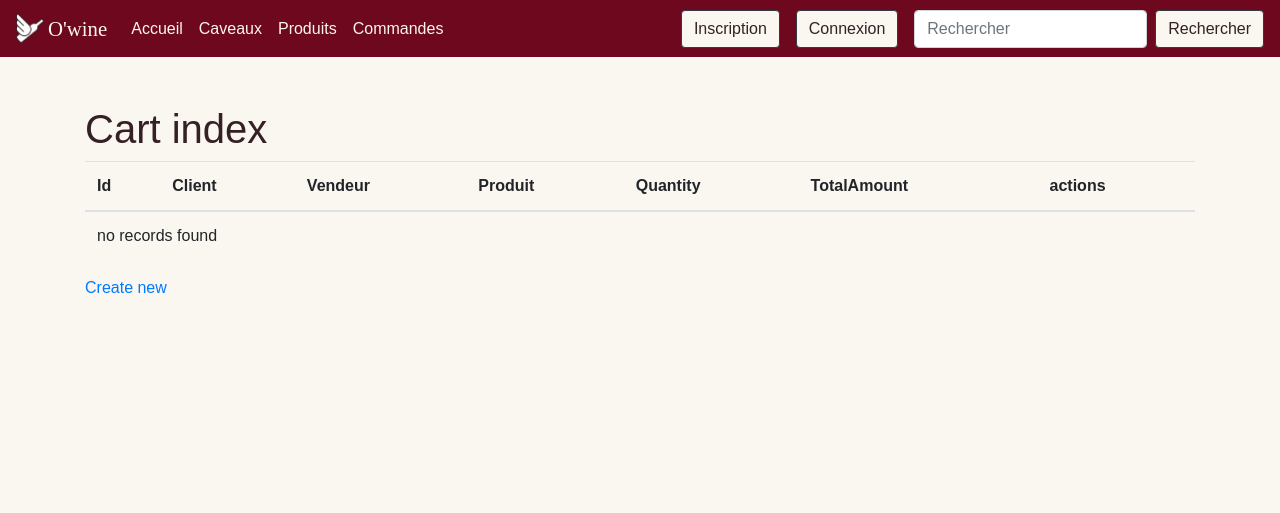
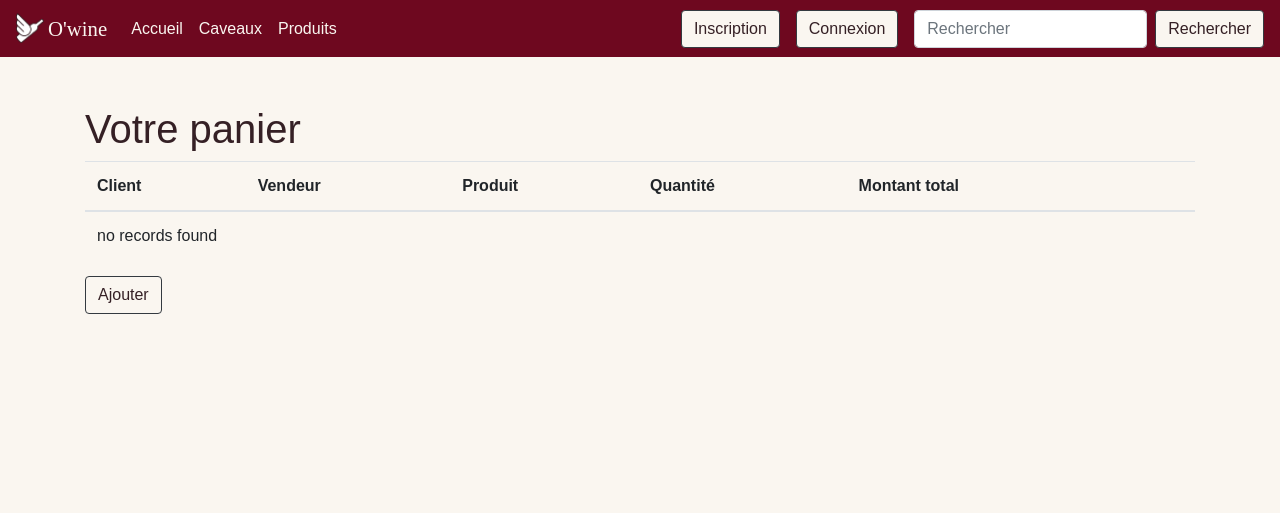
Before and after one commit to LouGrom/Owine, a Symfony app: template templates/cart/index.html.twig in a window 1280 px wide. Shown: the top 513 px of the page. Run offline with Twig, Linux system fonts and the light colour scheme; the template is opened without the code that fills it, so the values that code supplies are empty; some libraries are stand-ins or nearby versions; some web fonts are replaced.

Commit message:
Update template cart in french

```diff
--- a/templates/base.html.twig
+++ b/templates/base.html.twig
@@ -54,9 +54,7 @@
                  <li class="nav-item">
                   <a class="nav-link" href="{{ path('products_list') }}">Produits</a>
                 </li>
-                 <li class="nav-item">
-                  <a class="nav-link" href="#">Commandes</a>
-                </li>
+
                 {# Si on est connecté #}
                 {% if app.user %}
                   {# et qu'on est un seller #}
--- a/templates/cart/_delete_form.html.twig
+++ b/templates/cart/_delete_form.html.twig
@@ -1,5 +1,5 @@
-<form method="post" action="{{ path('cart_delete', {'id': cart.id}) }}" onsubmit="return confirm('Are you sure you want to delete this item?');">
+<form method="post" action="{{ path('cart_delete', {'id': cart.id}) }}" onsubmit="return confirm('Etes-vous sur de vouloir supprimer ce panier?');">
     <input type="hidden" name="_method" value="DELETE">
     <input type="hidden" name="_token" value="{{ csrf_token('delete' ~ cart.id) }}">
-    <button class="btn">Delete</button>
+    <button class="btn btn-dark">Supprimer</button>
 </form>
--- a/templates/cart/_form.html.twig
+++ b/templates/cart/_form.html.twig
@@ -1,4 +1,4 @@
 {{ form_start(form) }}
     {{ form_widget(form) }}
-    <button class="btn">{{ button_label|default('Save') }}</button>
+    <button class="btn btn-dark">{{ button_label|default('Ajouter') }}</button>
 {{ form_end(form) }}
--- a/templates/cart/index.html.twig
+++ b/templates/cart/index.html.twig
@@ -1,34 +1,32 @@
 {% extends 'base.html.twig' %}
 
-{% block title %}Cart index{% endblock %}
+{% block title %}Panier{% endblock %}
 
 {% block body %}
-    <h1>Cart index</h1>
+    <h1>Votre panier</h1>
 
     <table class="table">
         <thead>
             <tr>
-                <th>Id</th>
                 <th>Client</th>
                 <th>Vendeur</th>
                 <th>Produit</th>
-                <th>Quantity</th>
-                <th>TotalAmount</th>
-                <th>actions</th>
+                <th>Quantité</th>
+                <th>Montant total</th>
+                <th></th>
             </tr>
         </thead>
         <tbody>
         {% for cart in carts %}
             <tr>
-                <td>{{ cart.id }}</td>
                 <td>{{ cart.user.firstname }} {{ cart.user.lastname }} </td>
                 <td>{{ cart.product.seller.firstname }} {{ cart.product.seller.lastname }}</td>
                 <td>{{ cart.product.appellation }}</td>
                 <td>{{ cart.quantity }}</td>
                 <td>{{ cart.totalAmount }}</td>
                 <td>
-                    <a href="{{ path('cart_show', {'id': cart.id}) }}">show</a>
-                    <a href="{{ path('cart_edit', {'id': cart.id}) }}">edit</a>
+                    <a class="btn btn-dark" href="{{ path('cart_show', {'id': cart.id}) }}">Détails</a>
+                    <a class="btn btn-dark" href="{{ path('cart_edit', {'id': cart.id}) }}">Modifier</a>
                 </td>
             </tr>
         {% else %}
@@ -39,5 +37,5 @@
         </tbody>
     </table>
 
-    <a href="{{ path('cart_new') }}">Create new</a>
+    <a class="btn btn-dark" href="{{ path('cart_new') }}">Ajouter</a>
 {% endblock %}
--- a/templates/company/show.html.twig
+++ b/templates/company/show.html.twig
@@ -16,4 +16,7 @@
             </div>
         </div>
 
+        <h2>Produits du caveau :</h2>
+
+
     {% endblock %}
```
Also changed, not shown: templates/cart/edit.html.twig (+4 -4 lines), templates/cart/new.html.twig (+4 -3 lines), templates/cart/show.html.twig (+7 -7 lines).
